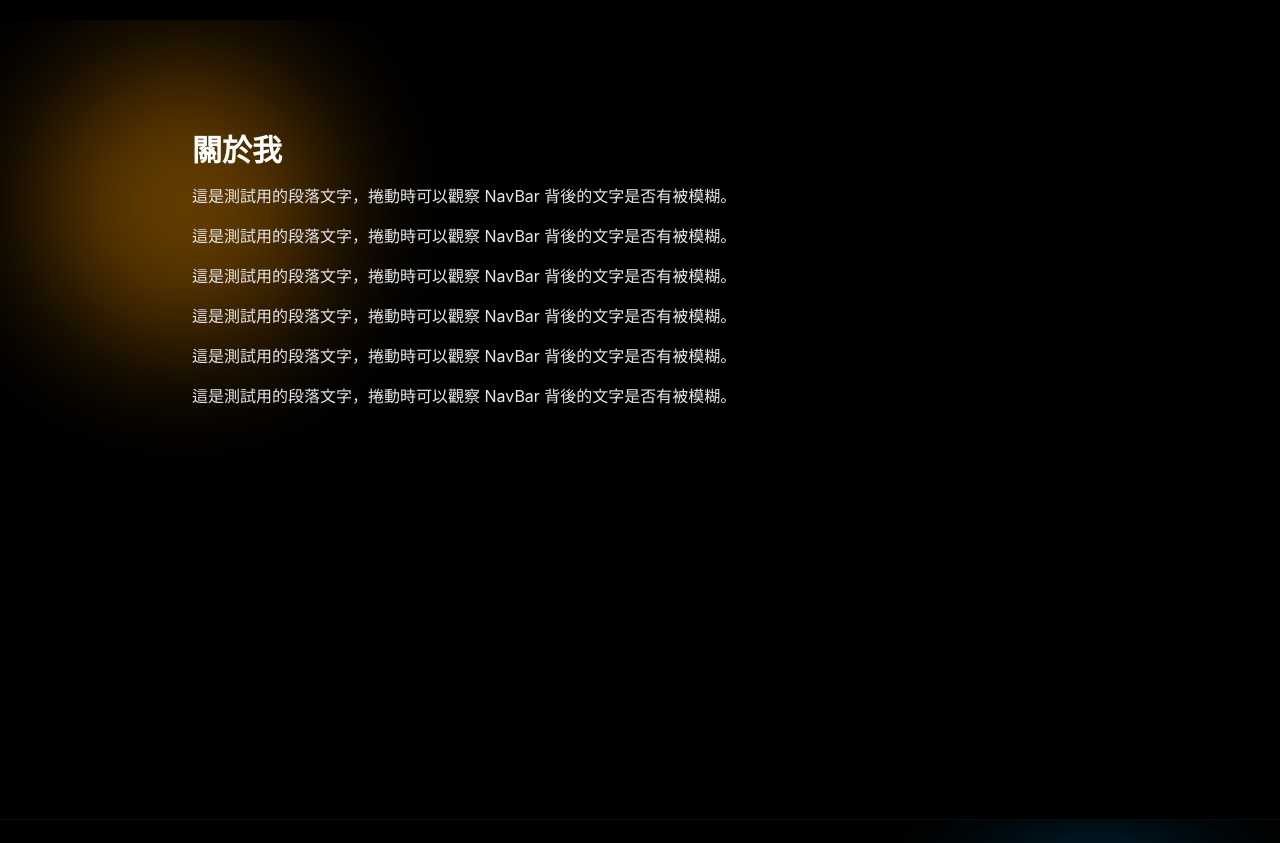
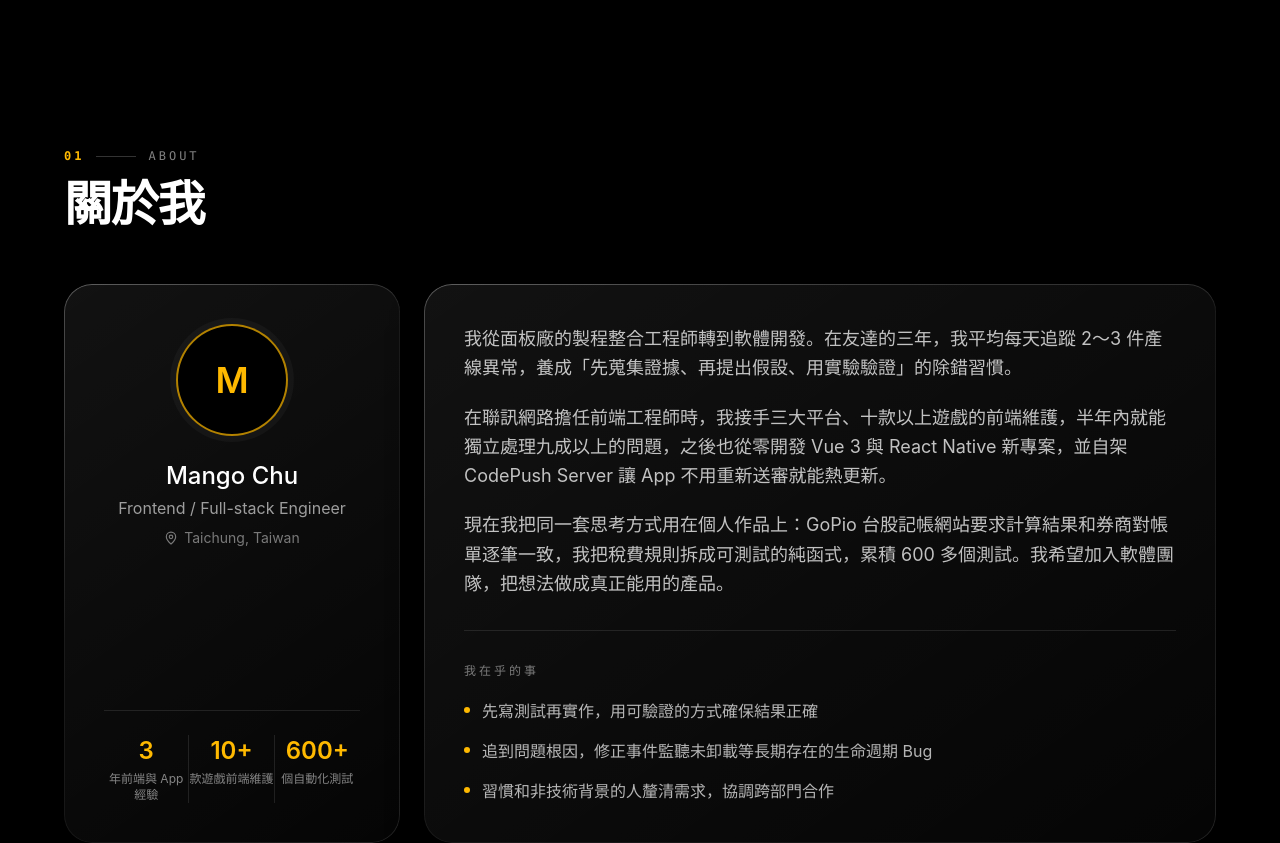
Before and after one commit to mangochu/mangochu.github.io, a Vue app: page / in a window 1280 px wide. Shown: the part 780-1623 px from the top of the page. Built offline with nearby package versions, Linux system fonts and the light colour scheme.

Commit message:
feat: 新增 AboutSection 與 SectionHeading，移除測試區塊

```diff
--- a/src/App.vue
+++ b/src/App.vue
@@ -1,33 +1,14 @@
 <script setup lang="ts">
 import NavBar from './components/layout/NavBar.vue'
+import AboutSection from './components/sections/AboutSection.vue'
 import HeroSection from './components/sections/HeroSection.vue'
-import { navItems } from './data/profile.ts'
-
-const blobs = ['bg-amber-500', 'bg-sky-500', 'bg-fuchsia-500', 'bg-emerald-500', 'bg-rose-500']
 </script>
 
 <template>
   <div class="min-h-screen text-white">
     <NavBar />
     <HeroSection />
-    <section
-      v-for="(item, index) in navItems"
-      :id="item.id"
-      :key="item.id"
-      class="relative h-screen scroll-mt-24 overflow-hidden border-b border-white/5 px-6 pt-28"
-    >
-      <!-- 光斑：用來測試毛玻璃效果 -->
-      <div
-        class="absolute top-10 size-72 rounded-full opacity-40 blur-3xl"
-        :class="[blobs[index % blobs.length], index % 2 ? 'right-10' : 'left-10']"
-      />
-      <div class="relative mx-auto max-w-4xl">
-        <h2 class="text-3xl font-bold">{{ item.label }}</h2>
-        <p v-for="n in 6" :key="n" class="mt-4 text-foreground-soft">
-          這是測試用的段落文字，捲動時可以觀察 NavBar 背後的文字是否有被模糊。
-        </p>
-      </div>
-    </section>
+    <AboutSection />
   </div>
 </template>
 
--- a/src/assets/styles/main.css
+++ b/src/assets/styles/main.css
@@ -120,3 +120,15 @@
     border-color: rgb(255 255 255 / 0.3);
   }
 }
+
+@utility avatar-ring {
+  display: grid;
+  flex-shrink: 0;
+  place-items: center;
+  width: 5rem;
+  height: 5rem;
+  border-radius: 9999px;
+  background: var(--color-background);
+  border: 2px solid color-mix(in oklab, var(--color-primary) 70%, transparent);
+  box-shadow: 0 0 0 6px rgb(255 255 255 / 0.03);
+}
--- /dev/null
+++ b/src/components/sections/AboutSection.vue
@@ -0,0 +1,62 @@
+<script setup lang="ts">
+import { MapPin } from '@lucide/vue'
+import { about, profile, stats } from '@/data/profile'
+import SectionHeading from './SectionHeading.vue'
+</script>
+
+<template>
+  <section id="about" class="px-4 py-24 sm:px-6 sm:py-32 lg:px-8">
+    <div class="mx-auto max-w-6xl">
+      <SectionHeading index="01" eyebrow="About" title="關於我" />
+
+      <div class="grid gap-6 lg:grid-cols-[minmax(0,21rem)_1fr]">
+        <aside v-reveal class="glass flex flex-col items-center p-8 text-center sm:p-10">
+          <div class="avatar-ring mb-6 size-28">
+            <span>
+              <span class="text-primary text-4xl font-semibold">{{ profile.name.charAt(0) }}</span>
+            </span>
+          </div>
+          <div class="text-2xl font-medium">{{ profile.name }}</div>
+          <div class="mt-1 text-white/60">{{ profile.title }}</div>
+          <div class="mt-2 mb-8 flex items-center gap-1.5 text-sm text-white/45">
+            <MapPin :size="14" />
+            {{ profile.location }}
+          </div>
+
+          <div
+            class="mt-auto grid w-full grid-cols-3 divide-x divide-white/10 border-t border-white/10 pt-6"
+          >
+            <div v-for="stat in stats" :key="stat.label">
+              <div class="text-primary text-2xl font-semibold">{{ stat.value }}</div>
+              <div class="mt-1 text-xs text-white/50">{{ stat.label }}</div>
+            </div>
+          </div>
+        </aside>
+
+        <div v-reveal="120" class="glass p-8 sm:p-10">
+          <p
+            v-for="p in about.paragraphs"
+            :key="p"
+            class="mb-5 text-lg leading-relaxed text-white/75 last:mb-0"
+          >
+            {{ p }}
+          </p>
+
+          <div class="my-8 h-px bg-white/10" />
+
+          <h3 class="mb-5 text-xs tracking-[0.25em] text-white/45 uppercase">我在乎的事</h3>
+          <ul class="space-y-4">
+            <li
+              v-for="item in about.highlights"
+              :key="item"
+              class="flex items-start gap-3 text-white/70"
+            >
+              <span class="mt-2 size-1.5 shrink-0 rounded-full bg-primary" />
+              {{ item }}
+            </li>
+          </ul>
+        </div>
+      </div>
+    </div>
+  </section>
+</template>
--- /dev/null
+++ b/src/components/sections/SectionHeading.vue
@@ -0,0 +1,22 @@
+<script setup lang="ts">
+defineProps<{
+  index: string
+  eyebrow: string
+  title: string
+  description?: string
+}>()
+</script>
+
+<template>
+  <div v-reveal class="mb-14 max-w-2xl">
+    <div
+      class="mb-4 flex items-center gap-3 font-mono text-xs tracking-[0.25em] text-white/50 uppercase"
+    >
+      <span class="text-primary font-semibold">{{ index }}</span>
+      <span class="h-px w-10 bg-white/20" />
+      {{ eyebrow }}
+    </div>
+    <h2 class="mb-4 text-4xl font-semibold tracking-tight sm:text-5xl">{{ title }}</h2>
+    <p v-if="description" class="text-lg text-white/55">{{ description }}</p>
+  </div>
+</template>
```
